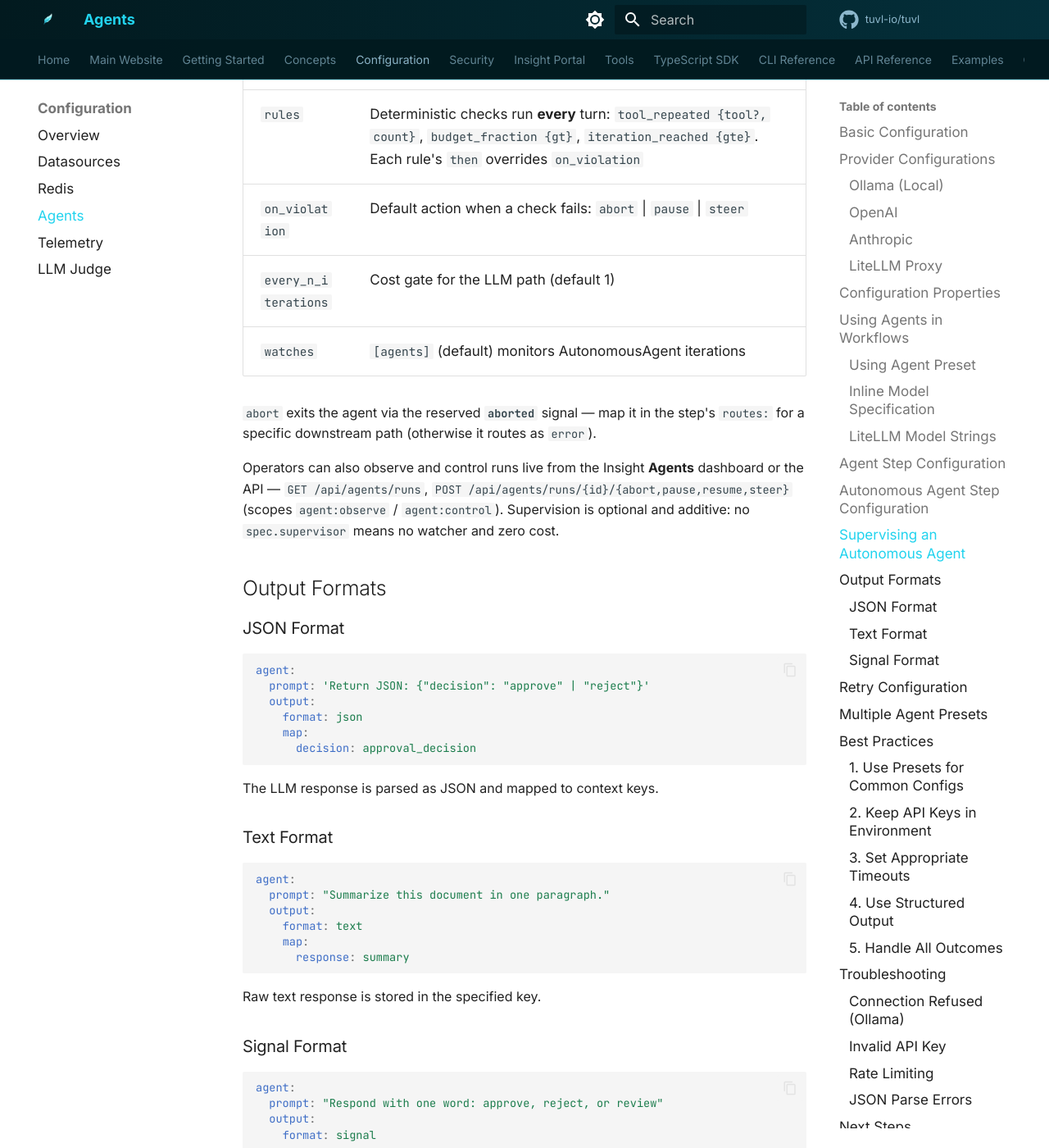
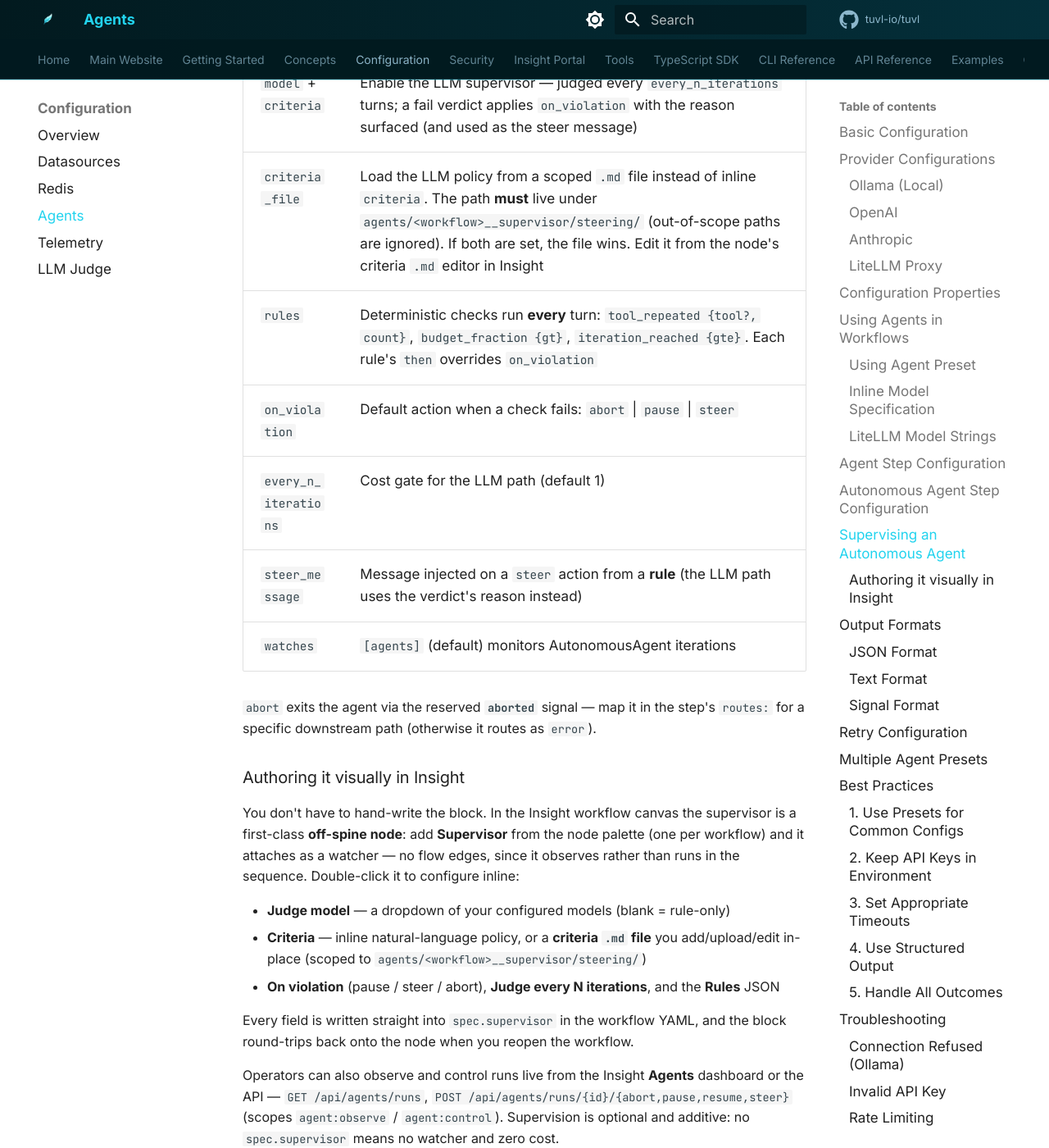
Before and after one commit to tuvl-io/docs, an MkDocs documentation site: the page built from docs/configuration/agents.md, in a window 1280 px wide and 1400 px high, scrolled down 7356 px. Shown: the whole window at 82% size. Built offline with MkDocs 1.6.1 and Material for MkDocs 9.7.7, drawn with Linux system fonts in a browser that asks for light colours; comment, search, counter and statistics services are not loaded; the version menu is left out; some of the changed text lies outside the part shown.

Commit message:
docs: supervisor criteria_file + visual off-spine node
Add criteria_file (scoped .md policy) and steer_message to the supervisor
field table and YAML example on the Agents page, plus a new 'Authoring it
visually in Insight' section; document the off-spine Supervisor node in the
Insight Workflows graph page.

```diff
--- a/docs/configuration/agents.md
+++ b/docs/configuration/agents.md
@@ -255,8 +255,12 @@ spec:
     criteria: |                 # natural-language policy for the LLM path
       Abort if the agent calls the same tool 3× with no new information,
       or drifts away from the user's actual request.
+    # criteria_file: agents/my-workflow__supervisor/steering/policy.md
+    #                            ↑ alternative to inline `criteria` — a scoped .md file
     on_violation: pause         # abort | pause | steer   (default action)
     every_n_iterations: 2       # LLM cost gate (rules below run every turn)
+    steer_message: |            # sent when the action is `steer` (rules path)
+      Refocus on the task; stop repeating actions that add no new information.
     rules:                      # cheap deterministic pre-filters (no LLM)
       - { when: tool_repeated,    count: 3, then: pause }
       - { when: budget_fraction,  gt: 0.8,  then: steer }
@@ -266,13 +270,31 @@ spec:
 | Field | Description |
 |-------|-------------|
 | `model` + `criteria` | Enable the LLM supervisor — judged every `every_n_iterations` turns; a fail verdict applies `on_violation` with the reason surfaced (and used as the steer message) |
+| `criteria_file` | Load the LLM policy from a scoped `.md` file instead of inline `criteria`. The path **must** live under `agents/<workflow>__supervisor/steering/` (out-of-scope paths are ignored). If both are set, the file wins. Edit it from the node's criteria `.md` editor in Insight |
 | `rules` | Deterministic checks run **every** turn: `tool_repeated {tool?, count}`, `budget_fraction {gt}`, `iteration_reached {gte}`. Each rule's `then` overrides `on_violation` |
 | `on_violation` | Default action when a check fails: `abort` \| `pause` \| `steer` |
 | `every_n_iterations` | Cost gate for the LLM path (default 1) |
+| `steer_message` | Message injected on a `steer` action from a **rule** (the LLM path uses the verdict's reason instead) |
 | `watches` | `[agents]` (default) monitors AutonomousAgent iterations |
 
 `abort` exits the agent via the reserved **`aborted`** signal — map it in the
 step's `routes:` for a specific downstream path (otherwise it routes as `error`).
+
+### Authoring it visually in Insight
+
+You don't have to hand-write the block. In the Insight workflow canvas the
+supervisor is a first-class **off-spine node**: add **Supervisor** from the node
+palette (one per workflow) and it attaches as a watcher — no flow edges, since it
+observes rather than runs in the sequence. Double-click it to configure inline:
+
+- **Judge model** — a dropdown of your configured models (blank = rule-only)
+- **Criteria** — inline natural-language policy, or a **criteria `.md` file** you
+  add/upload/edit in-place (scoped to `agents/<workflow>__supervisor/steering/`)
+- **On violation** (pause / steer / abort), **Judge every N iterations**, and the
+  **Rules** JSON
+
+Every field is written straight into `spec.supervisor` in the workflow YAML, and
+the block round-trips back onto the node when you reopen the workflow.
 
 Operators can also observe and control runs live from the Insight **Agents**
 dashboard or the API — `GET /api/agents/runs`, `POST /api/agents/runs/{id}/{abort,pause,resume,steer}`
```
Also changed, not shown: docs/insight/workflows.md (+11 -0 lines).
